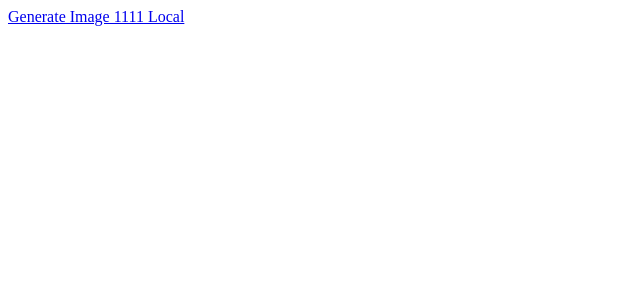
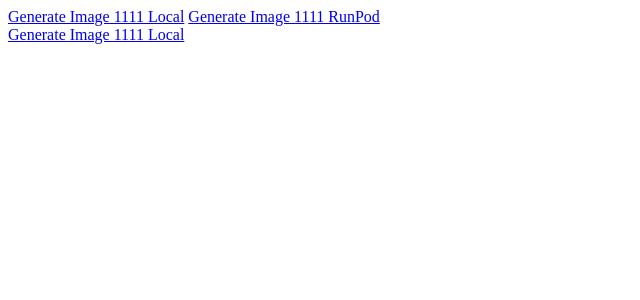
Before and after one commit to marius-jopen/limn-client, a SvelteKit app: page / in a window 1280 px wide. Shown: the top 300 px of the page, without its empty margins (0-640 px from the left). Built offline with nearby package versions, Linux system fonts and the light colour scheme.

Commit message:
added nav

```diff
--- /dev/null
+++ b/src/routes/+layout.svelte
@@ -0,0 +1,8 @@
+<nav>
+    <a href="/generate-image-1111-local">Generate Image 1111 Local</a>
+    <a href="/generate-image-1111-runpod">Generate Image 1111 RunPod</a>
+</nav>
+
+<main>
+    <slot></slot>
+</main>
```
